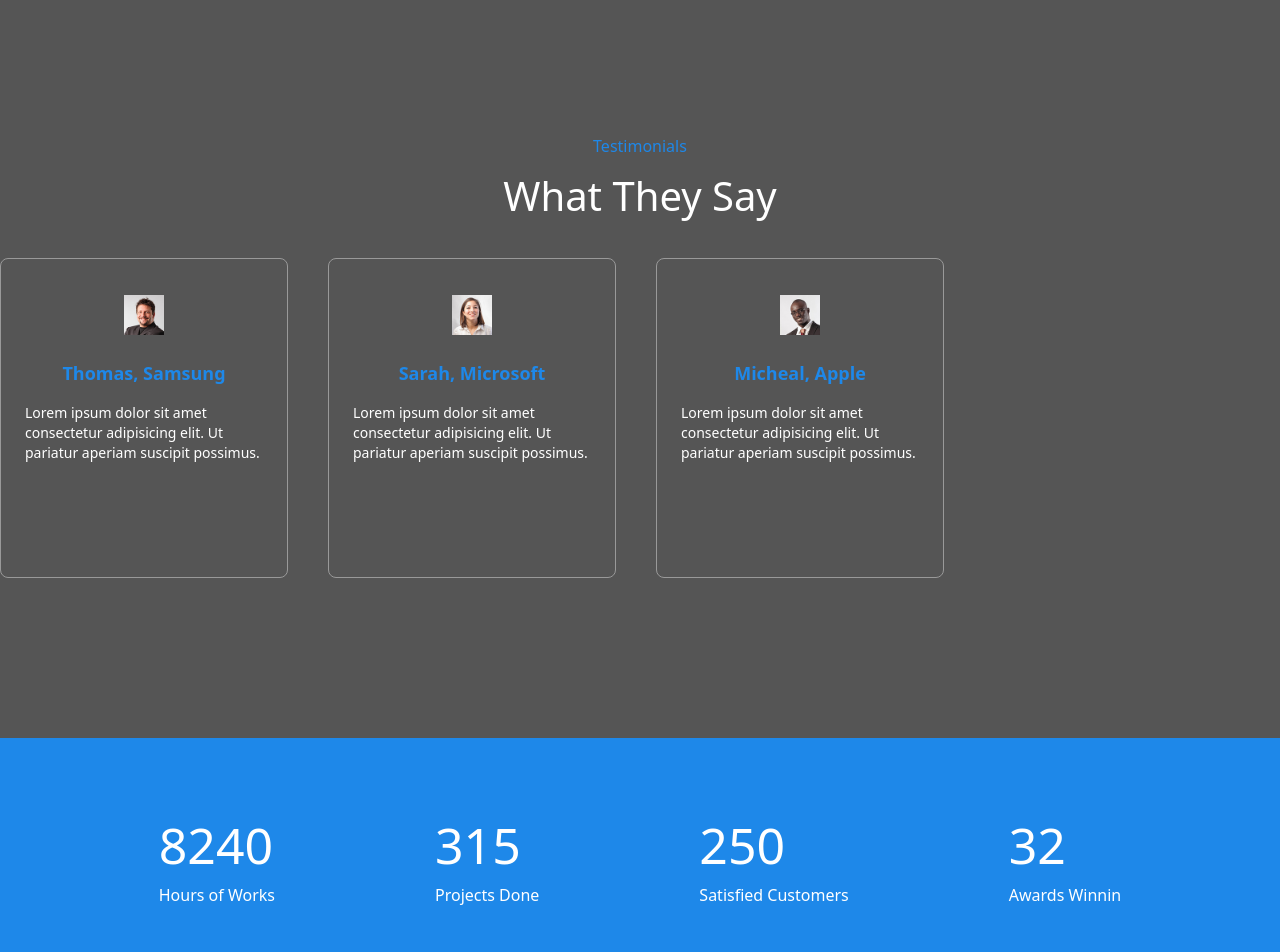
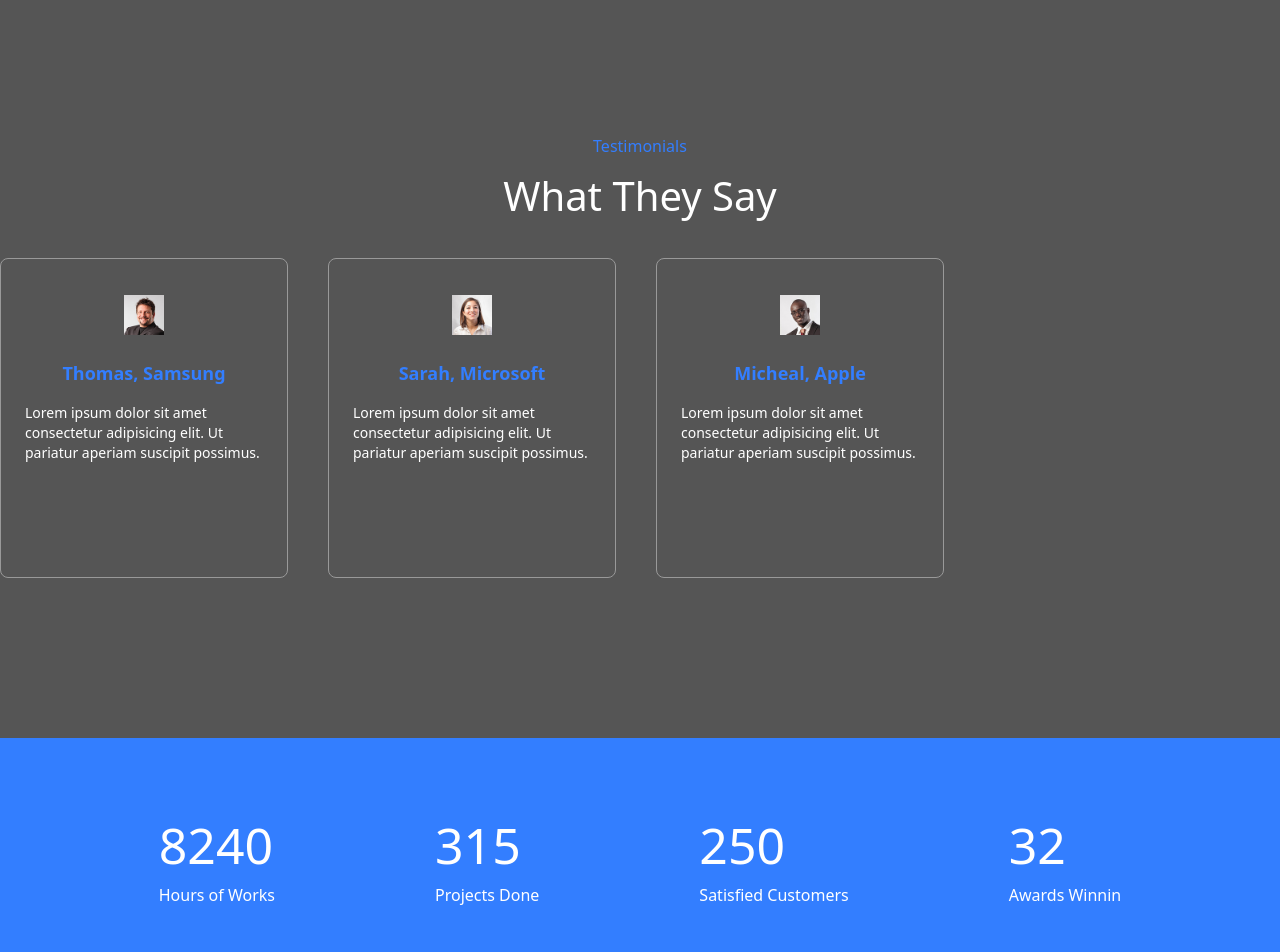
Before and after one commit to Spectrum-Force/portfolio-frontend, a React (Vite) app: page /preview in a window 1280 px wide. Shown: the part 3380-4332 px from the top of the page. Built offline with nearby package versions, Linux system fonts and the light colour scheme.

Commit message:
edited the color

```diff
--- a/src/components/Navbar.jsx
+++ b/src/components/Navbar.jsx
@@ -38,32 +38,32 @@ const Navbar = () => {
       </div>
       <ul className=" flex space-x-4  gap-8 md:px-6 md:py-4 ">
         <li>
-          <a href="#home" className='hover:text-[#1E88E9] hover:underline'>
+          <a href="#home" className='hover:text-[#337eff] hover:underline'>
             Home
           </a>
         </li>
         <li >
-          <a href="#about" className='hover:text-[#1E88E9] hover:underline'>
+          <a href="#about" className='hover:text-[#337eff] hover:underline'>
             About
           </a>
         </li>
         <li >
-          <a href="#services" className='hover:text-[#1E88E9] hover:underline'>
+          <a href="#services" className='hover:text-[#337eff] hover:underline'>
             Services
           </a>
         </li>
         <li >
-          <a href="#portfolio" className='hover:text-[#1E88E9] hover:underline'>
+          <a href="#portfolio" className='hover:text-[#337eff]hover:underline'>
             Portfolio
           </a>
         </li>
         <li >
-          <a href="#experiences" className='hover:text-[#1E88E9] hover:underline'>
+          <a href="#experiences" className='hover:text-[#337eff] hover:underline'>
             Experiences
           </a>
         </li>
         <li >
-          <a href="#contact" className='hover:text-[#1E88E9] hover:underline'>
+          <a href="#contact" className='hover:text-[#337eff] hover:underline'>
             Contact
           </a>
         </li>
--- a/src/pages/preview/components/projects.jsx
+++ b/src/pages/preview/components/projects.jsx
@@ -4,7 +4,7 @@ const projects = () => {
     return (
         <div className='pt-40 bg-[#555555]'>
 
-            <div className='bg-[#1E88E9] text-[#FFFFFF] flex flex-row justify-center
+            <div className='bg-[#337eff] text-[#FFFFFF] flex flex-row justify-center
             items-center h-60 gap-40 '>
 
 
--- a/src/pages/preview/components/services.jsx
+++ b/src/pages/preview/components/services.jsx
@@ -14,7 +14,7 @@ const services = () => {
 
         <div className="flex flex-col items-center h-80 w-72 bg-[#555555] border border-[#999999]
           rounded-lg transition duration-300 ease-in-out transform
-           hover:bg-[#1E88E9] space-y-2 pt-5">
+           hover:bg-[#337eff] space-y-2 pt-5">
           <div className="p-4">
             <img
               className="w-10 "
@@ -30,7 +30,7 @@ const services = () => {
         </div>
         <div className="flex flex-col items-center h-80 w-72 bg-[#555555] border border-[#999999]
           rounded-lg transition duration-300 ease-in-out transform d:grid-cols-2
-           hover:bg-[#1E88E9] space-y-2 pt-5">
+           hover:bg-[#337eff] space-y-2 pt-5">
           <div className="p-4">
             <img
               className="w-10"
@@ -45,7 +45,7 @@ const services = () => {
         </div>
         <div className="flex flex-col items-center h-80 w-72 bg-[#555555] border border-[#999999]
           rounded-lg transition duration-300 ease-in-out transform
-           hover:bg-[#1E88E9] space-y-2 pt-5">
+           hover:bg-[#337eff] space-y-2 pt-5">
           <div className="p-4">
             <img
               className="w-10"
@@ -59,7 +59,7 @@ const services = () => {
         </div>
         <div className="flex flex-col items-center h-80 w-72 bg-[#555555] border border-[#999999]
           rounded-lg transition duration-300 ease-in-out transform
-           hover:bg-[#1E88E9] space-y-2 pt-5">
+           hover:bg-[#337eff] space-y-2 pt-5">
           <div className="p-4">
             <img
               className="w-10"
--- a/src/pages/preview/components/testimonials.jsx
+++ b/src/pages/preview/components/testimonials.jsx
@@ -4,7 +4,7 @@ const testimonials = () => {
   return (
     <div className=' bg-[#555555] pt-40'>
       <div className='flex  flex-col justify-center items-center'>
-        <div className=' text-[#1E88E9]'>
+        <div className=' text-[#337eff]'>
           <h4>Testimonials</h4>
         </div>
 
@@ -30,7 +30,7 @@ const testimonials = () => {
             />
           </div>
           <div className="flex flex-col justify-center items-center space-y-4 px-6">
-            <h3 className="text-lg font-bold  text-[#1E88E9]">Thomas, Samsung</h3>
+            <h3 className="text-lg font-bold  text-[#337eff]">Thomas, Samsung</h3>
             <p className="text-sm text-[#FFFFFF]">Lorem ipsum dolor sit amet consectetur adipisicing elit.
               Ut pariatur aperiam suscipit possimus.</p>
           </div>
@@ -45,7 +45,7 @@ const testimonials = () => {
               alt="" />
           </div>
           <div className="flex flex-col justify-center items-center space-y-4 px-6">
-            <h3 className="text-lg font-bold text-[#1E88E9]">Sarah, Microsoft</h3>
+            <h3 className="text-lg font-bold text-[#337eff]">Sarah, Microsoft</h3>
             <p className="text-sm text-[#FFFFFF]">Lorem ipsum dolor sit amet consectetur adipisicing elit.
               Ut pariatur aperiam suscipit possimus.</p>
           </div>
@@ -59,7 +59,7 @@ const testimonials = () => {
               src="src/assets/images/3.jpg" alt="" />
           </div>
           <div className="flex flex-col justify-center items-center space-y-4 px-6">
-            <h3 className="text-lg font-bold text-[#1E88E9]">Micheal, Apple</h3>
+            <h3 className="text-lg font-bold text-[#337eff]">Micheal, Apple</h3>
             <p className="text-sm text-[#FFFFFF]">Lorem ipsum dolor sit amet consectetur adipisicing elit.
               Ut pariatur aperiam suscipit possimus.</p>
           </div>
```
